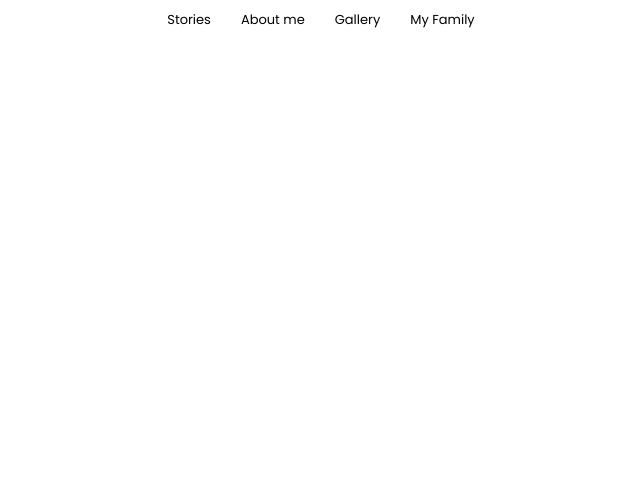
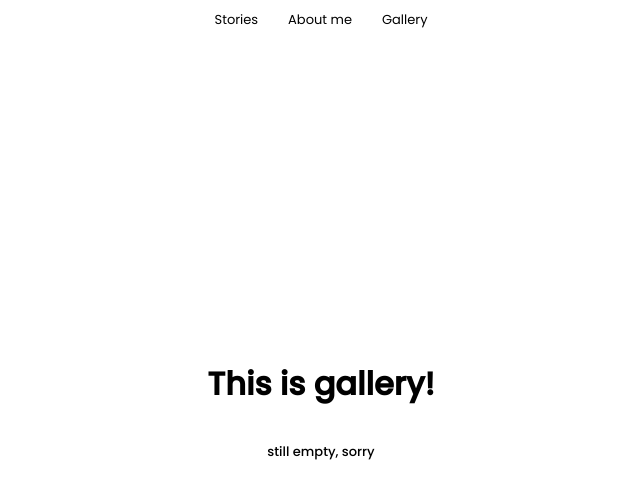
Before and after one commit to 34shifty/summer-2023, a plain HTML site: page gallery.html in a window 1280 px wide. Shown: the whole page, without its empty margins (319-959 px from the left). Drawn offline with Linux system fonts and the light colour scheme.

Commit message:
adding text

```diff
--- a/gallery.html
+++ b/gallery.html
@@ -15,8 +15,11 @@
         <a href="index.html">Stories</a>
         <a href="about me.html">About me</a>
         <a href="gallery.html">Gallery</a>
-        <a href="#">My Family</a>
     </header>
+    <div class="portfolio">
+        <h1 class="introduction">This is gallery!</h1>
+        <h3>still empty, sorry</h3>
+    </div>
     <script src="script.js" type="text/javascript"></script>
 </body>
 </html>
```
